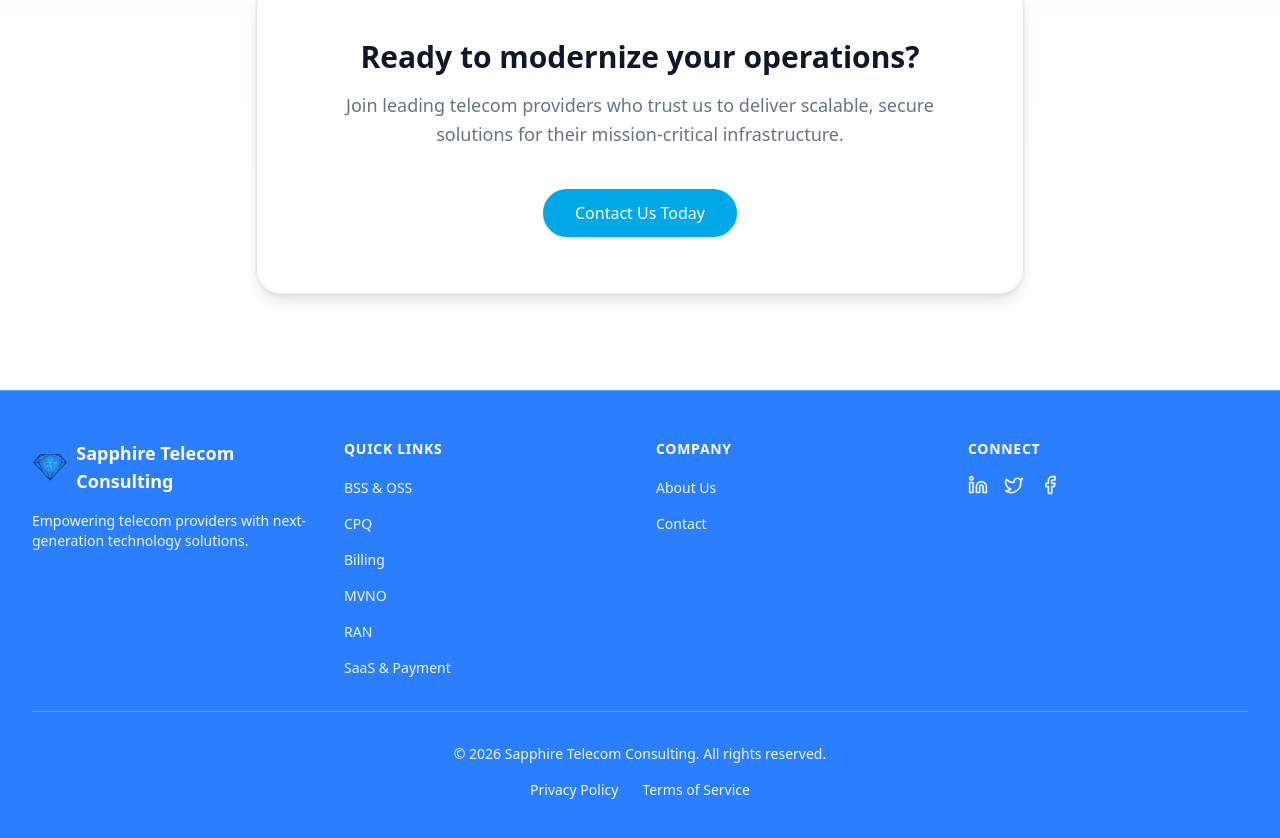
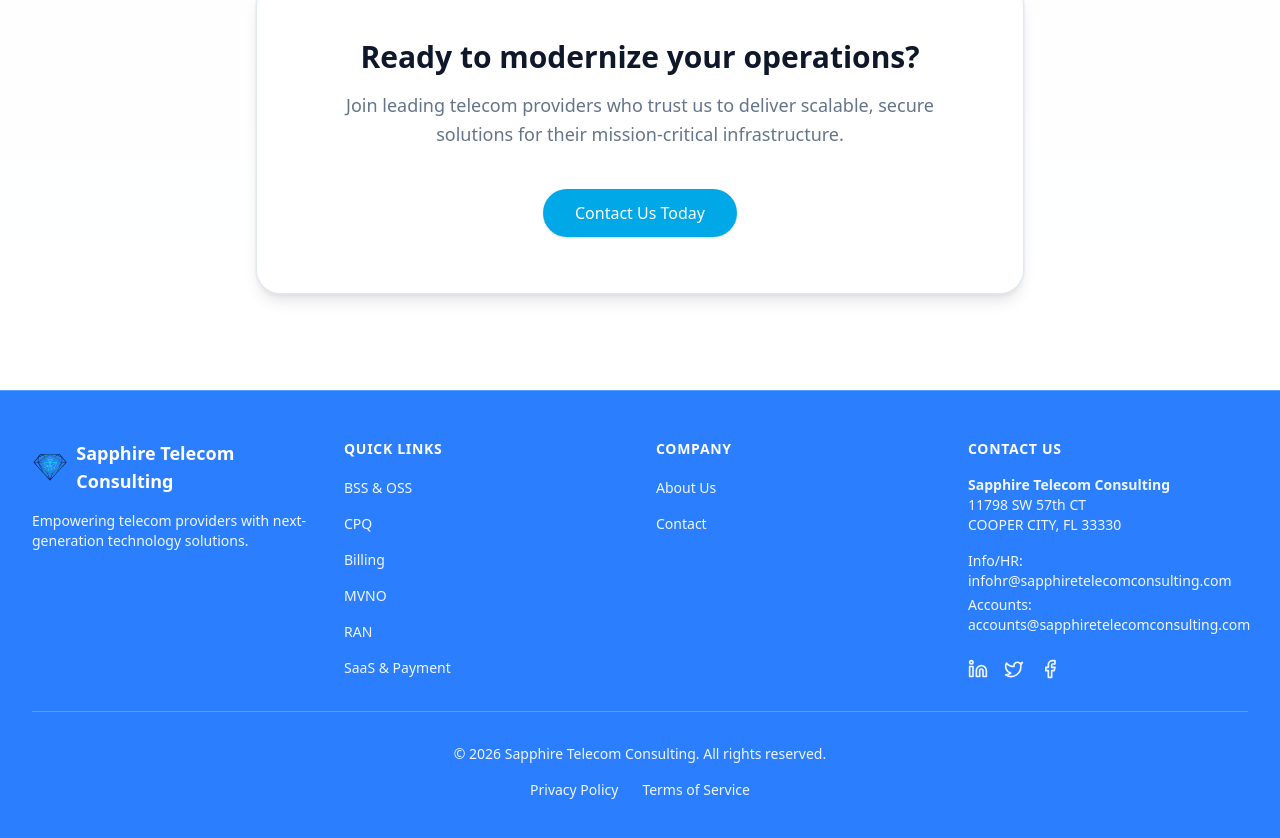
Before and after one commit to ishantjaswal03/sapphire-telecom, a Next.js app: page / in a window 1280 px wide. Shown: the part 4043-4881 px from the top of the page. Built offline with nearby package versions, Linux system fonts and the light colour scheme.

Commit message:
Update contact emails to lowercase

```diff
--- a/src/components/Footer.tsx
+++ b/src/components/Footer.tsx
@@ -79,7 +79,7 @@ export function Footer() {
                                     </Link>
                                 </li>
                                 <li>
-                                    <a href="mailto:ishantjaswal03@gmail.com" className="text-sm text-blue-50 hover:text-white transition-colors">
+                                    <a href="mailto:infohr@sapphiretelecomconsulting.com" className="text-sm text-blue-50 hover:text-white transition-colors">
                                         Contact
                                     </a>
                                 </li>
@@ -88,8 +88,18 @@ export function Footer() {
 
                         {/* Contact */}
                         <div>
-                            <h3 className="text-sm font-semibold text-white tracking-wider uppercase mb-4">Connect</h3>
-                            <div className="flex space-x-4">
+                            <h3 className="text-sm font-semibold text-white tracking-wider uppercase mb-4">Contact Us</h3>
+                            <div className="space-y-4">
+                                <div className="text-sm text-blue-50">
+                                    <p className="font-semibold">Sapphire Telecom Consulting</p>
+                                    <p>11798 SW 57th CT</p>
+                                    <p>COOPER CITY, FL 33330</p>
+                                </div>
+                                <div className="text-sm text-blue-50 space-y-1">
+                                    <p>Info/HR: <a href="mailto:infohr@sapphiretelecomconsulting.com" className="hover:text-white transition-colors">infohr@sapphiretelecomconsulting.com</a></p>
+                                    <p>Accounts: <a href="mailto:accounts@sapphiretelecomconsulting.com" className="hover:text-white transition-colors">accounts@sapphiretelecomconsulting.com</a></p>
+                                </div>
+                                <div className="flex space-x-4 pt-2">
                                     <a href="#" className="text-blue-50 hover:text-white transition-colors">
                                         <span className="sr-only">LinkedIn</span>
                                         <Linkedin className="h-5 w-5" />
@@ -102,6 +112,7 @@ export function Footer() {
                                         <span className="sr-only">Facebook</span>
                                         <Facebook className="h-5 w-5" />
                                     </a>
+                                </div>
                             </div>
                         </div>
                     </div>
--- a/src/components/pages/PrivacyPolicy.tsx
+++ b/src/components/pages/PrivacyPolicy.tsx
@@ -122,7 +122,7 @@ export function PrivacyPolicy() {
                                 <li><strong>California (CCPA/CPRA):</strong> You may request disclosure, correction, deletion, and opt-out of sale/share of personal information. We do not sell personal information as defined by CCPA/CPRA.</li>
                             </ul>
                             <p className="mt-4">
-                                To exercise rights, email us at <a href="mailto:ishantjaswal03@gmail.com" className="text-blue-600 hover:text-blue-800 font-medium ml-1 transition-colors">ishantjaswal03@gmail.com</a>.
+                                To exercise rights, email us at <a href="mailto:infohr@sapphiretelecomconsulting.com" className="text-blue-600 hover:text-blue-800 font-medium ml-1 transition-colors">infohr@sapphiretelecomconsulting.com</a>.
                             </p>
                         </PrivacySection>
 
@@ -145,11 +145,30 @@ export function PrivacyPolicy() {
                         </PrivacySection>
 
                         <PrivacySection icon={<FileText className="w-6 h-6 text-indigo-500" />} title="14. Contact Us">
-                            <p>
-                                Questions or requests? Email
-                                <a href="mailto:ishantjaswal03@gmail.com" className="text-blue-600 hover:text-blue-800 font-medium ml-1 transition-colors"> ishantjaswal03@gmail.com </a>
-                                or write to: 2125 Biscayne Blvd, Miami, FL 33137, USA.
-                            </p>
+                            <div className="space-y-4">
+                                <p>
+                                    Questions or requests? You can reach us at:
+                                </p>
+                                <div>
+                                    <p className="font-semibold">Sapphire Telecom Consulting</p>
+                                    <p>11798 SW 57th CT</p>
+                                    <p>COOPER CITY, FL 33330</p>
+                                </div>
+                                <div className="space-y-1">
+                                    <p>
+                                        <span className="font-semibold">Email (Info/HR):</span>
+                                        <a href="mailto:infohr@sapphiretelecomconsulting.com" className="text-blue-600 hover:text-blue-800 font-medium ml-2 transition-colors">
+                                            infohr@sapphiretelecomconsulting.com
+                                        </a>
+                                    </p>
+                                    <p>
+                                        <span className="font-semibold">Email (Accounts):</span>
+                                        <a href="mailto:accounts@sapphiretelecomconsulting.com" className="text-blue-600 hover:text-blue-800 font-medium ml-2 transition-colors">
+                                            accounts@sapphiretelecomconsulting.com
+                                        </a>
+                                    </p>
+                                </div>
+                            </div>
                         </PrivacySection>
 
                     </div>
--- a/src/components/pages/TermsOfService.tsx
+++ b/src/components/pages/TermsOfService.tsx
@@ -141,6 +141,33 @@ export function TermsOfService() {
                             </p>
                         </TermSection>
 
+                        <TermSection icon={<FileText className="w-6 h-6 text-indigo-500" />} title="14. Contact Information">
+                            <div className="space-y-4">
+                                <p>
+                                    If you have any questions about these Terms, please contact us at:
+                                </p>
+                                <div>
+                                    <p className="font-semibold">Sapphire Telecom Consulting</p>
+                                    <p>11798 SW 57th CT</p>
+                                    <p>COOPER CITY, FL 33330</p>
+                                </div>
+                                <div className="space-y-1">
+                                    <p>
+                                        <span className="font-semibold">Email (Info/HR):</span>
+                                        <a href="mailto:infohr@sapphiretelecomconsulting.com" className="text-blue-600 hover:text-blue-800 font-medium ml-2 transition-colors">
+                                            infohr@sapphiretelecomconsulting.com
+                                        </a>
+                                    </p>
+                                    <p>
+                                        <span className="font-semibold">Email (Accounts):</span>
+                                        <a href="mailto:accounts@sapphiretelecomconsulting.com" className="text-blue-600 hover:text-blue-800 font-medium ml-2 transition-colors">
+                                            accounts@sapphiretelecomconsulting.com
+                                        </a>
+                                    </p>
+                                </div>
+                            </div>
+                        </TermSection>
+
                     </div>
                 </div>
             </div>
```
Lines whose indentation alone changed are shown as unchanged.
